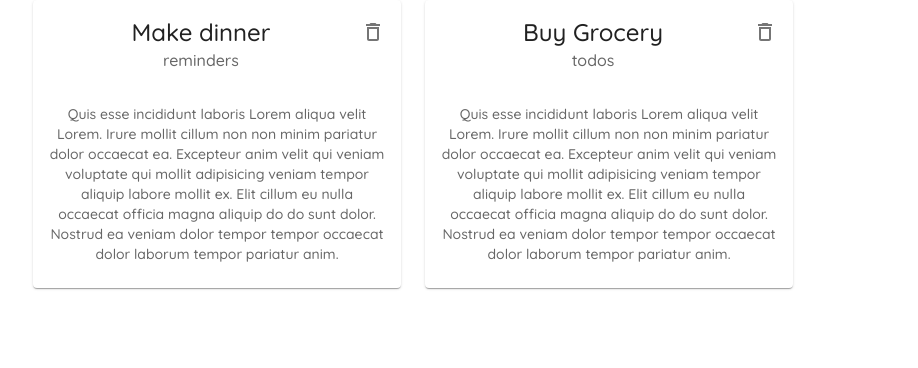
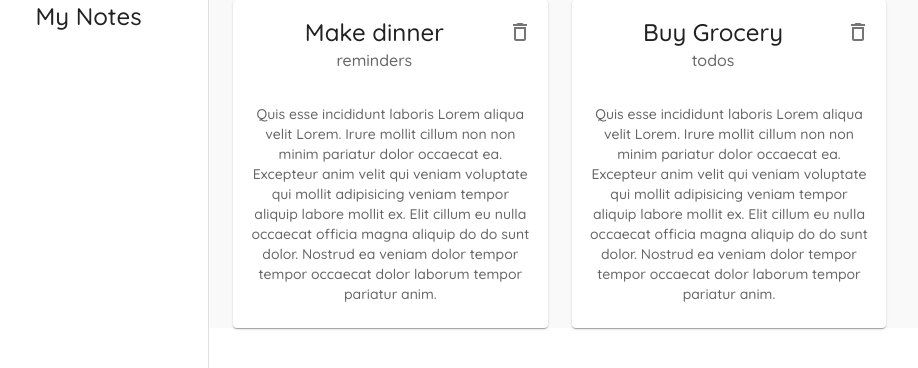
Before and after one commit to CDeweger/my-note, a React (Create React App) app: page / in a window 1280 px wide. Shown: the top 368 px of the page, without its empty margins (31-949 px from the left). Built offline with nearby package versions, Linux system fonts and the light colour scheme; data requests are answered from the project's data file.

Commit message:
add Drawer

```diff
--- a/src/App.js
+++ b/src/App.js
@@ -4,6 +4,7 @@
 import Notes from "./pages/Notes";
 import Create from "./pages/Create/Create";
 import { purple } from "@mui/material/colors";
+import Layout from "./components/Layout";
 
 const theme = createTheme({
   palette: {
@@ -26,6 +27,7 @@
     <ThemeProvider theme={theme}>
       <div className="App">
         <BrowserRouter>
+          <Layout>
             <Switch>
               <Route exact path="/">
                 <Notes />
@@ -34,6 +36,7 @@
                 <Create />
               </Route>
             </Switch>
+          </Layout>
         </BrowserRouter>
       </div>
     </ThemeProvider>
--- /dev/null
+++ b/src/components/Layout.js
@@ -0,0 +1,44 @@
+import React from "react";
+import { makeStyles } from "@mui/styles";
+import { Drawer } from "@mui/material";
+import { Typography } from "@mui/material";
+
+const drawerWidth = 240;
+
+const useStyles = makeStyles({
+  page: {
+    background: "#f9f9f9",
+    width: "100%",
+  },
+  drawer: {
+    width: drawerWidth,
+  },
+  drawerPaper: {
+    width: drawerWidth,
+  },
+  root: {
+    display: "flex",
+  },
+});
+
+const Layout = ({ children }) => {
+  const classes = useStyles();
+
+  return (
+    <div className={classes.root}>
+      <Drawer
+        variant="permanent"
+        anchor="left"
+        classes={{ paper: classes.drawerPaper }}
+        className={classes.drawer}
+      >
+        <div>
+          <Typography variant="h5">My Notes</Typography>
+        </div>
+      </Drawer>
+      <div className={classes.page}>{children}</div>
+    </div>
+  );
+};
+
+export default Layout;
```
Lines whose indentation alone changed are shown as unchanged.
